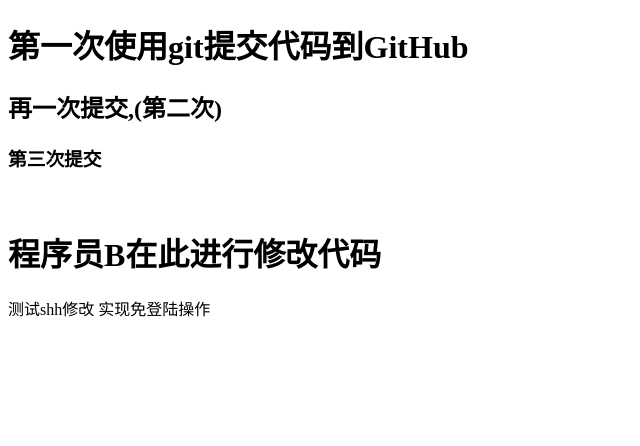
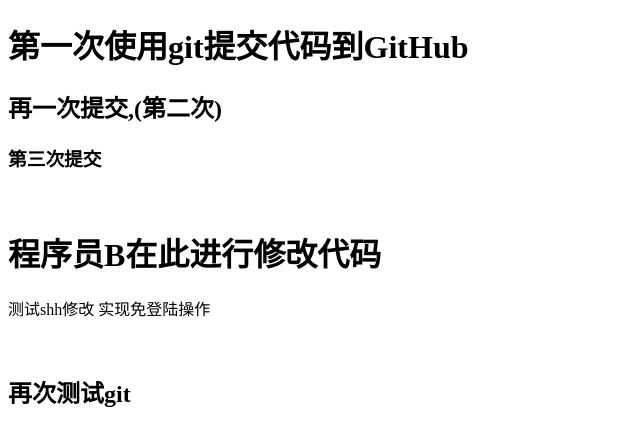
Before and after one commit to html-c/git-demo, a plain HTML site: page index.html in a window 1280 px wide. Shown: the whole page, without its empty margins (0-640 px from the left). Drawn offline with Linux system fonts and the light colour scheme.

Commit message:
Update index.html
再次提交

```diff
--- a/index.html
+++ b/index.html
@@ -15,6 +15,9 @@
     <br>
     <h1>程序员B在此进行修改代码</h1>
     <p>测试shh修改 实现免登陆操作</p>
+    <br>
+    <h2>再次测试git</h2>
+
 </body>
 
 </html>
```
